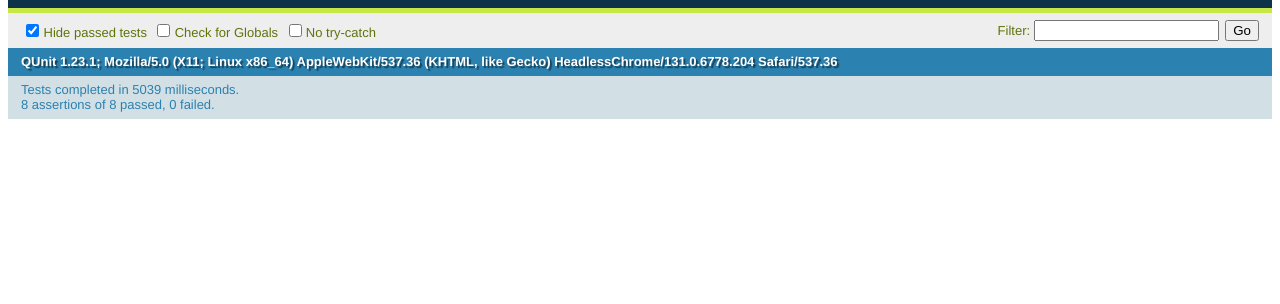
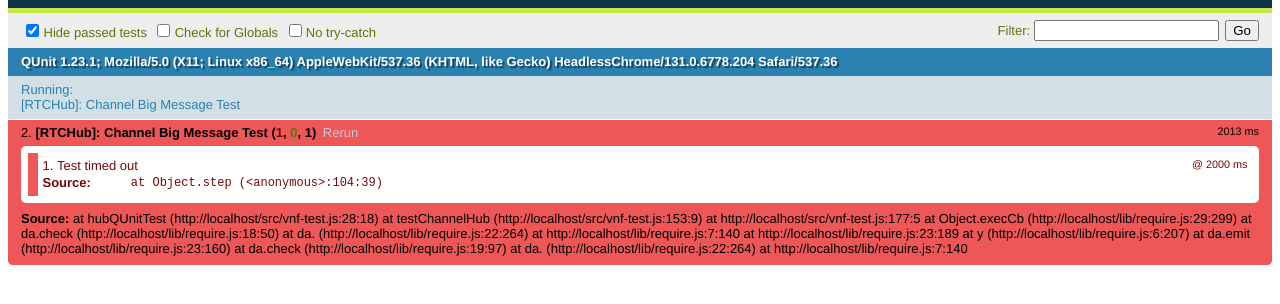
Before and after one commit to amidukr/virtual-network-framework-js, a plain HTML site: page src/vnf-test.html in a window 1280 px wide. Both pictures are taken after a click on the checkbox "Hide passed tests". Shown: the part 48-352 px from the top of the page. Drawn offline with Linux system fonts and the light colour scheme.

Commit message:
Test cases for RTC Channel Hub

```diff
--- a/src/utils/capture-logs.js
+++ b/src/utils/capture-logs.js
@@ -1,6 +1,6 @@
 define(["utils/logger", "lib/bluebird", "utils/arrays"], function(Log, Promise){
 
-  var LOG_CAPTURE_TIMEOUT = 10000;
+  var LOG_CAPTURE_TIMEOUT = 1000;
 
   var logStream = null;
   var onLogUpdatedCallbacks = []
@@ -90,7 +90,7 @@
     }
 
     self.waitMessage = function(expectedMessage) {
-      return promiseWithTimeout(5000, [], function(r){
+      return promiseWithTimeout(LOG_CAPTURE_TIMEOUT, ["<Log capture timed out>"], function(r){
         var onLogEvent = function onLogEvent(logEvent) {
           if(logEvent.message == expectedMessage) {
              r([logEvent.message]);
@@ -104,7 +104,7 @@
     }
 
     self.takeNext = function(amount){
-      return promiseWithTimeout(5000, [], function(r){
+      return promiseWithTimeout(LOG_CAPTURE_TIMEOUT, ["<Log capture timed out>"], function(r){
         var resultingMessages = [];
 
         if(amount < 0) {
--- a/src/vnf-test.html
+++ b/src/vnf-test.html
@@ -11,5 +11,11 @@
 <div id="qunit-fixture"></div>
 <script src="lib/qunit-1.23.1.js"></script>
 <script data-main="vnf-test.js" src="../lib/require.js"></script>
+
+<script type="text/javascript">
+    QUnit.config.testTimeout = 2000;
+</script>
+
+
 </body>
 </html>
--- a/src/vnf-test.js
+++ b/src/vnf-test.js
@@ -5,6 +5,20 @@
         return function onMessage(event) {
             Log.info(instance, "message-test-handler", "from " + event.sourceVIP + ": " + event.message);
         }
+    }
+
+    function newInstance(Cls) {
+        if(typeof Cls != 'function') throw new Error("Can't apply 'new' operator to non-function argument");
+
+        return new (Function.prototype.bind.apply(Cls, arguments));
+    }
+
+    function classFactoryMethod(Cls) {
+        if(typeof Cls != 'function') throw new Error("Can't create class factory function for non-function argument");
+        var args = [Cls];
+        [].push.apply(args, arguments);
+
+        return newInstance.bind.apply(newInstance, args);
     }
 
     function testChannelHub(hubName, hubFactory) {
@@ -19,9 +33,29 @@
        };
 
        hubQUnitTest("Channel Send Test", function( assert ) {
+           var done = assert.async(1);
+
+           var channelHub = hubFactory();
+
+           var channel1 = channelHub.openChannel("vip-1");
+           var channel2 = channelHub.openChannel("vip-2");
+
+           channel2.onMessage = function(event) {
+               assert.equal(event.message,   "vip-1 to vip-2 message");
+               assert.equal(event.sourceVIP, "vip-1");
+               assert.equal(event.channel, channel2);
+
+               done();
+           };
+
+           channel1.send("vip-2", "vip-1 to vip-2 message");
+       });
+
+       hubQUnitTest("Multiple Channels Send Test", function( assert ) {
+
            var done = assert.async(3);
 
-           var channelHub = new VNF.InBrowserHub();
+           var channelHub = hubFactory();
 
            var channel1 = channelHub.openChannel("vip-1");
            var channel2 = channelHub.openChannel("vip-2");
@@ -66,7 +100,7 @@
 
             var done = assert.async(3);
 
-            var channelHub = new VNF.InBrowserHub();
+            var channelHub = hubFactory();
 
             var channel1 = channelHub.openChannel("vip-1");
             var channel2 = channelHub.openChannel("vip-2");
@@ -102,7 +136,7 @@
 
             var done = assert.async(1);
 
-            var channelHub = new VNF.InBrowserHub();
+            var channelHub = hubFactory();
 
             var channel1 = channelHub.openChannel("vip-1");
             var channel2 = channelHub.openChannel("vip-2");
@@ -117,11 +151,10 @@
         });
 
         hubQUnitTest("Channel Big Message Test", function( assert ) {
-            Log.info("test", "Channel Big Message Test");
 
             var done = assert.async(1);
 
-            var channelHub = new VNF.InBrowserHub();
+            var channelHub = hubFactory();
 
             var channel1 = channelHub.openChannel("vip-1");
             var channel2 = channelHub.openChannel("vip-2");
@@ -140,7 +173,8 @@
         });
     }
 
-    testChannelHub("InBrowserHub");
+    testChannelHub("InBrowserHub",  classFactoryMethod(VNF.InBrowserHub));
+    testChannelHub("RTCHub",        classFactoryMethod(VNF.RTCHub));
 
 
 })
--- a/src/vnf/channel/in-browser-hub.js
+++ b/src/vnf/channel/in-browser-hub.js
@@ -9,6 +9,8 @@
 
       function InBrowserChannel(selfVip) {
          var self = this;
+
+         self.vip = selfVip;
 
          self.onMessage = null;
 
--- /dev/null
+++ b/src/vnf/channel/rtc-hub.js
@@ -0,0 +1,33 @@
+define(["utils/logger"], function(Log) {
+
+   window.RTCPeerConnection     = window.RTCPeerConnection     || window.mozRTCPeerConnection     || window.webkitRTCPeerConnection;
+   window.RTCSessionDescription = window.RTCSessionDescription || window.mozRTCSessionDescription || window.webkitRTCSessionDescription;
+   window.RTCIceCandidate       = window.RTCIceCandidate       || window.mozRTCIceCandidate       || window.webkitRTCIceCandidate;
+
+
+   return function RTCHub(){
+      var self = this;
+
+      var hub = {};
+
+      function RTCChannel(selfVip, signalingChannel) {
+         var self = this;
+
+         self.onMessage = null;
+
+         self.send = function(vip, message) {
+
+         }
+      };
+
+      self.openChannel = function openChannel(vip, signalingChannel) {
+          var channel = hub[vip];
+          if(!channel) {
+              channel = new RTCChannel(vip, signalingChannel);
+              hub[vip] = channel;
+          }
+
+          return channel;
+      }
+   };
+});
--- a/src/vnf/vnf.js
+++ b/src/vnf/vnf.js
@@ -1,6 +1,7 @@
-define(["vnf/channel/in-browser-hub", "utils/arrays"],
-  function(InBrowserHub){
+define(["vnf/channel/in-browser-hub", "vnf/channel/rtc-hub", "utils/arrays"],
+  function(InBrowserHub, RTCHub){
     return {
-      InBrowserHub: InBrowserHub
+      InBrowserHub: InBrowserHub,
+      RTCHub: RTCHub
     }
 });
```
